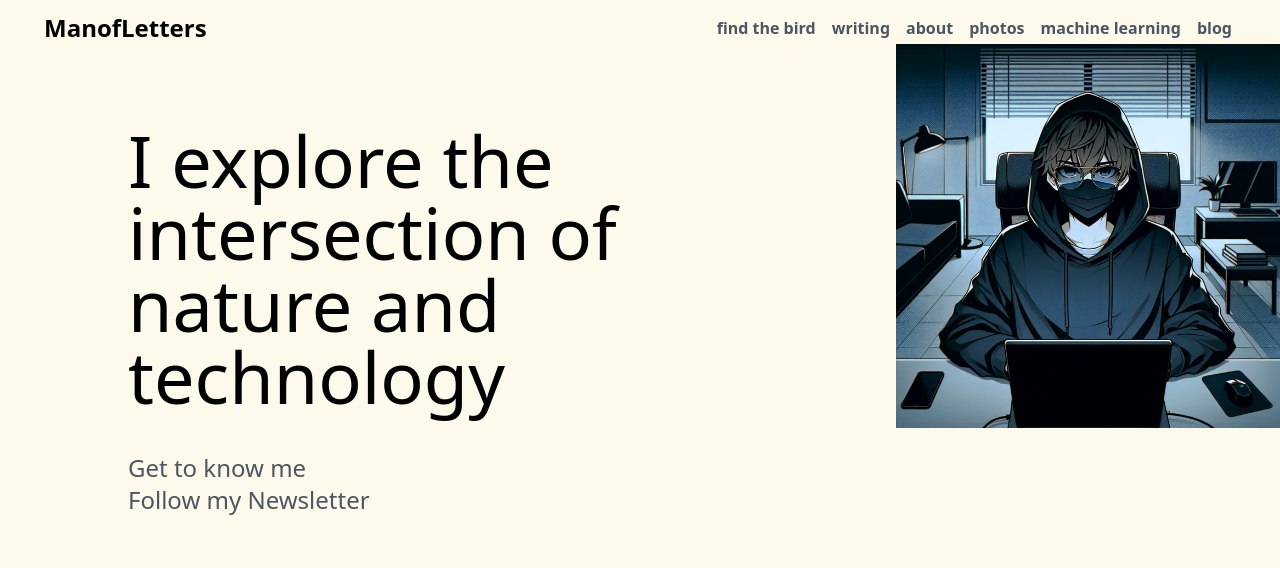
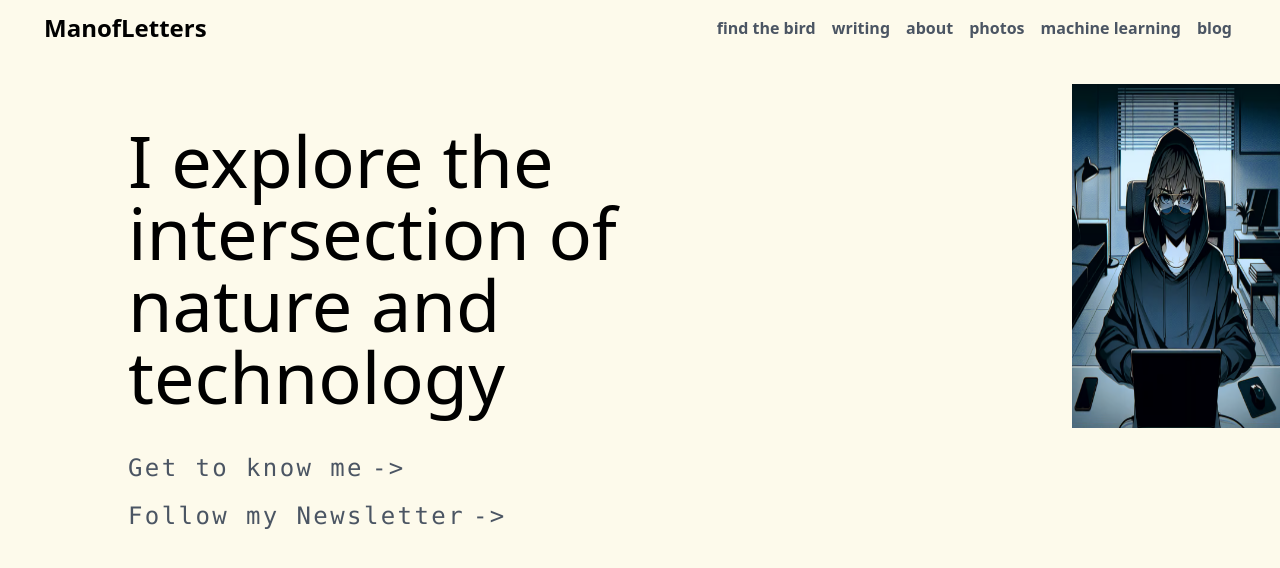
Before and after one commit to Akorex/manofletters, a React (Vite) app: page / in a window 1280 px wide. Shown: the top 568 px of the page. Built offline with nearby package versions, Linux system fonts and the light colour scheme.

Commit message:
Update Hero.jsx

```diff
--- a/src/Components/Hero.jsx
+++ b/src/Components/Hero.jsx
@@ -10,19 +10,21 @@ const Hero = () => {
           I explore the intersection of nature and technology
         </h1>
         {/* More About Me Links */}
-        <ul className="pl-32 text-2xl text-gray-600">
+        <ul className="pl-32 text-2xl text-gray-600 hover:cursor-pointer font-mono space-y-4 tracking-widest">
           <li>
             <a href="#">Get to know me</a>
+            <span className="ml-2">-&gt;</span>
           </li>
           <li>
             <a href="#">Follow my Newsletter</a>
+            <span className="ml-2">-&gt;</span>
           </li>
         </ul>
       </div>
 
       {/* Image Section */}
       <div className="flex-shrink-0">
-        <img src={image} alt="Cover" className="w-96 h-96 object-cover" />
+        <img src={image} alt="Cover" className="w-96 h-96 pl-44 pt-10" />
       </div>
     </div>
   );
```
